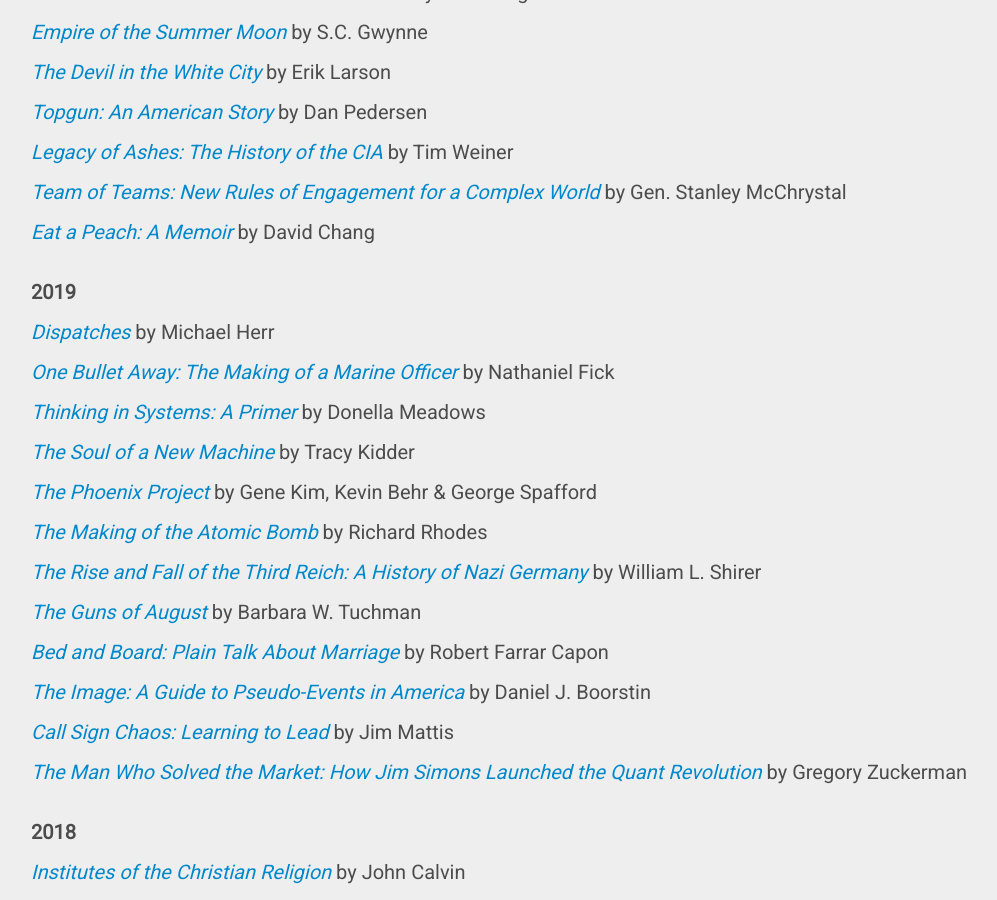
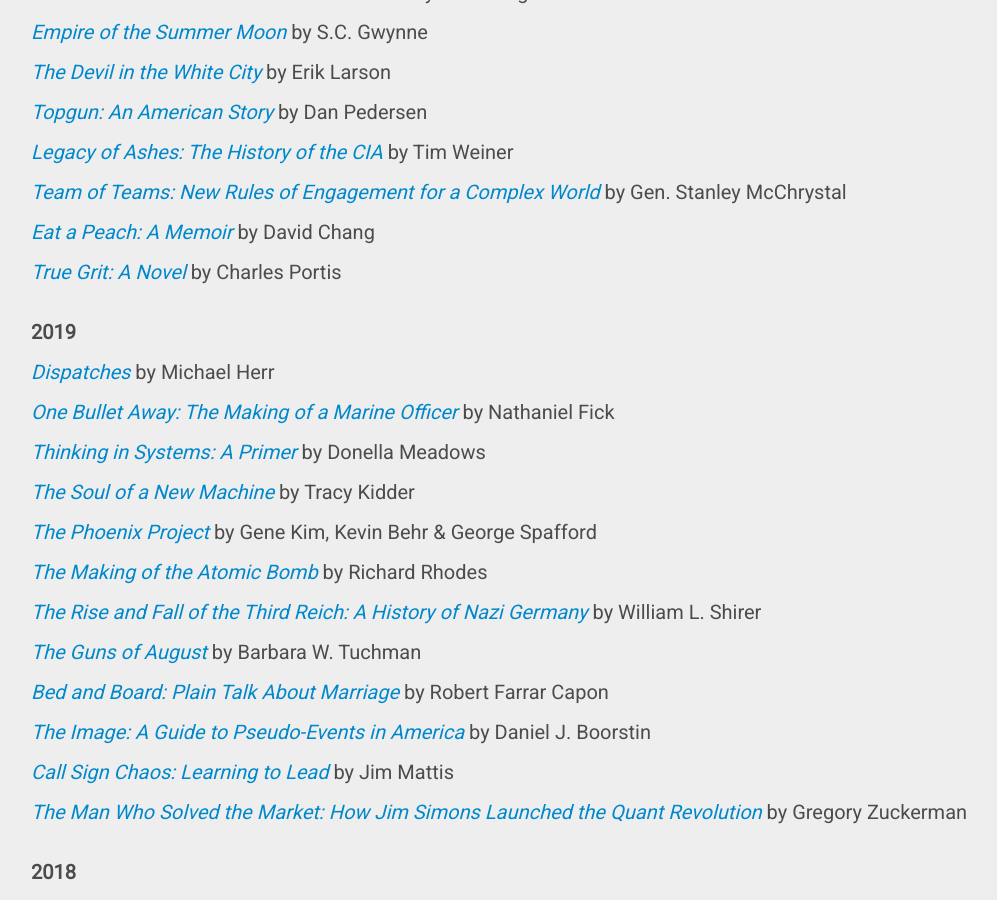
Before and after one commit to speric/speric.github.com, a Jekyll site: the page built from books/index.html, in a window 1280 px wide and 900 px high, scrolled down 709 px. Shown: the whole window, without its empty margins (139-1136 px from the left). Built offline with Jekyll 4.4.1, drawn with Linux system fonts in a browser that asks for light colours; some web fonts are replaced; comment, search, counter and statistics services are not loaded.

Commit message:
Add True Grit to Books

```diff
--- a/books/index.html
+++ b/books/index.html
@@ -24,6 +24,7 @@ header_img: "quotes.jpg"
   <p><i><a href="https://www.amazon.com/Legacy-Ashes-History-Tim-Weiner/dp/0307389006">Legacy of Ashes: The History of the CIA </a></i> by Tim Weiner</p>
   <p><i><a href="https://www.amazon.com/Team-Teams-Rules-Engagement-Complex/dp/1591847486">Team of Teams: New Rules of Engagement for a Complex World</a></i> by Gen. Stanley McChrystal</p>
   <p><i><a href="https://www.amazon.com/Eat-Peach-Memoir-David-Chang/dp/152475921X">Eat a Peach: A Memoir</a></i> by David Chang</p>
+  <p><i><a href="https://www.amazon.com/True-Grit-Novel-Charles-Portis/dp/159020459X/">True Grit: A Novel</a></i> by Charles Portis</p>
 
   <br/>
 
```
